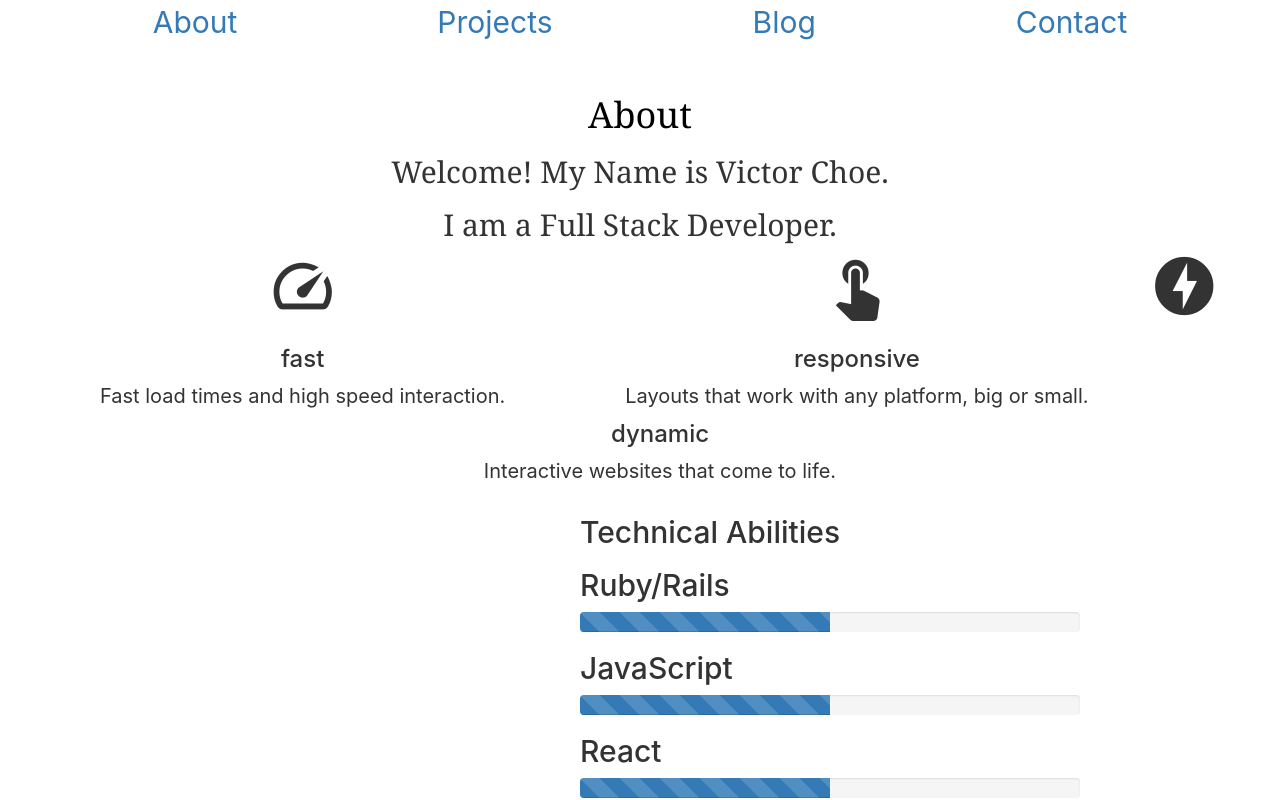
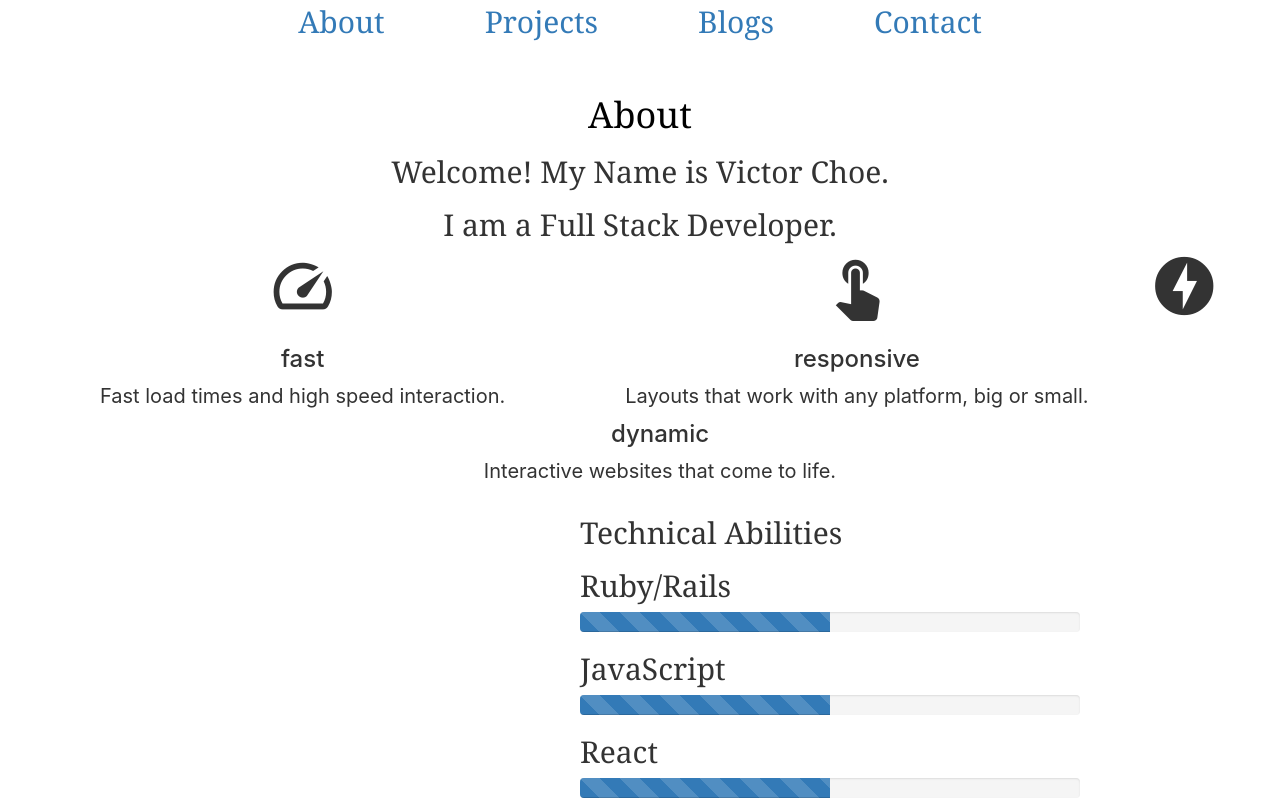
Before and after one commit to vchoe89/discard, a React (Create React App) app: page /about in a window 1280 px wide. Shown: the top 800 px of the page. Built offline with nearby package versions, Linux system fonts and the light colour scheme.

Commit message:
reformat navbar

```diff
--- a/src/App.css
+++ b/src/App.css
@@ -21,8 +21,16 @@
   color: #09d3ac;
 }
 
-.nav-link{
+.nav-link a {
+  font-size: 30px !important;
+  font-family: Georgia !important;
+
+}
+
+#navlink-link{
+  font-family: Georgia;
   font-size: 30px;
+  padding: 50px;
 }
 
 #nav-bar{
@@ -48,6 +56,7 @@
   float: right;
   padding-right: 100px;
   margin-right: 100px;
+  font-family: Georgia;
 }
 
 
--- a/src/components/Navibar.js
+++ b/src/components/Navibar.js
@@ -7,10 +7,10 @@ class Navibar extends React.Component{
     return(
       <Navbar >
         <div id='navibar'>
-            <Nav.Link href="about">About</Nav.Link>
-            <Nav.Link href="projects">Projects</Nav.Link>
-            <Nav.Link href="blogs">Blog</Nav.Link>
-            <Nav.Link href="contact">Contact</Nav.Link>
+            <a id='navlink-link'>About</a>
+              <a id='navlink-link'>Projects</a>
+                <a id='navlink-link'>Blogs</a>
+                  <a id='navlink-link'>Contact</a>
             </div>
       </Navbar>
     )
```
